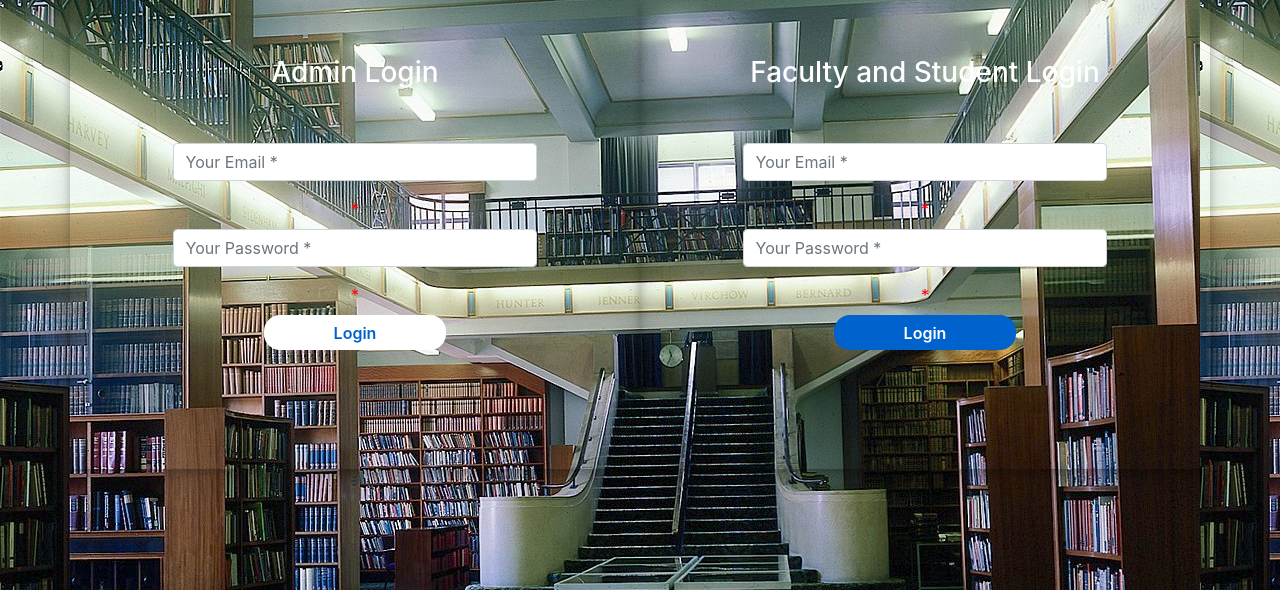
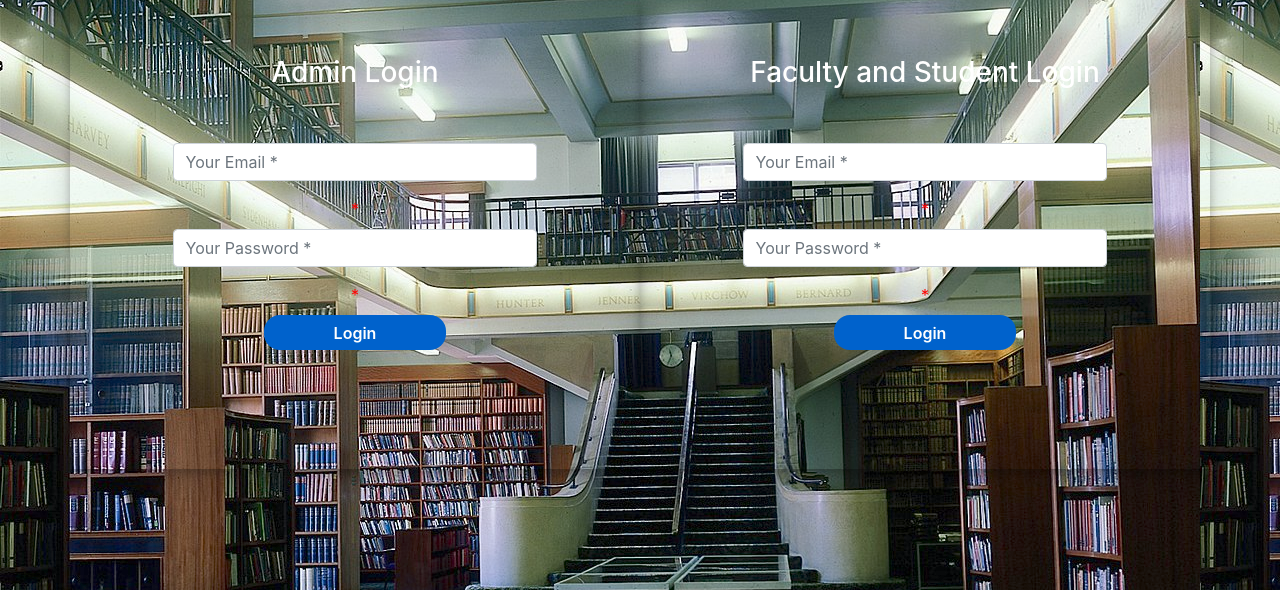
Before and after one commit to CidNP/LibraryMS, a PHP site: page / in a window 1280 px wide. Shown: the part 73-663 px from the top of the page. Run offline with PHP 8.4, Linux system fonts and the light colour scheme; some libraries are stand-ins or nearby versions.

Commit message:
Login Color glitch solved

```diff
--- a/index.php
+++ b/index.php
@@ -19,8 +19,8 @@
 
     .login-form-3 .btnSubmit {
     font-weight: 600;
-    color: #0062cc;
-    background-color: #fff;
+    color: #fff;
+    background-color: #0062cc;
 }
 
 .login-form-3 h3 {
@@ -91,6 +91,8 @@ if(!empty($_REQUEST['msg'])){
                         <div class="form-group">
                             <input type="submit" class="btnSubmit" value="Login" />
                         </div>
+
+
                         <!-- <div class="form-group">
 
                             <a href="#" class="ForgetPwd" value="Login">Forget Password?</a>
```
